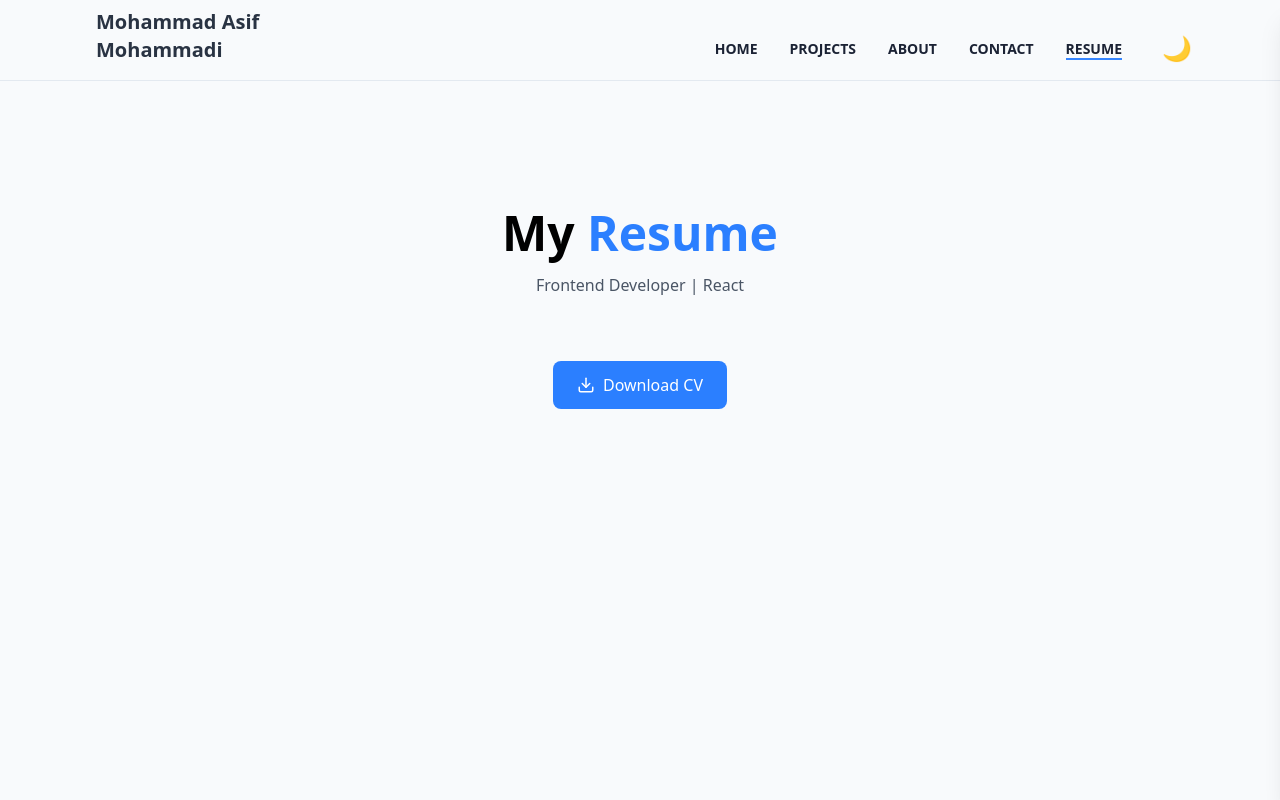
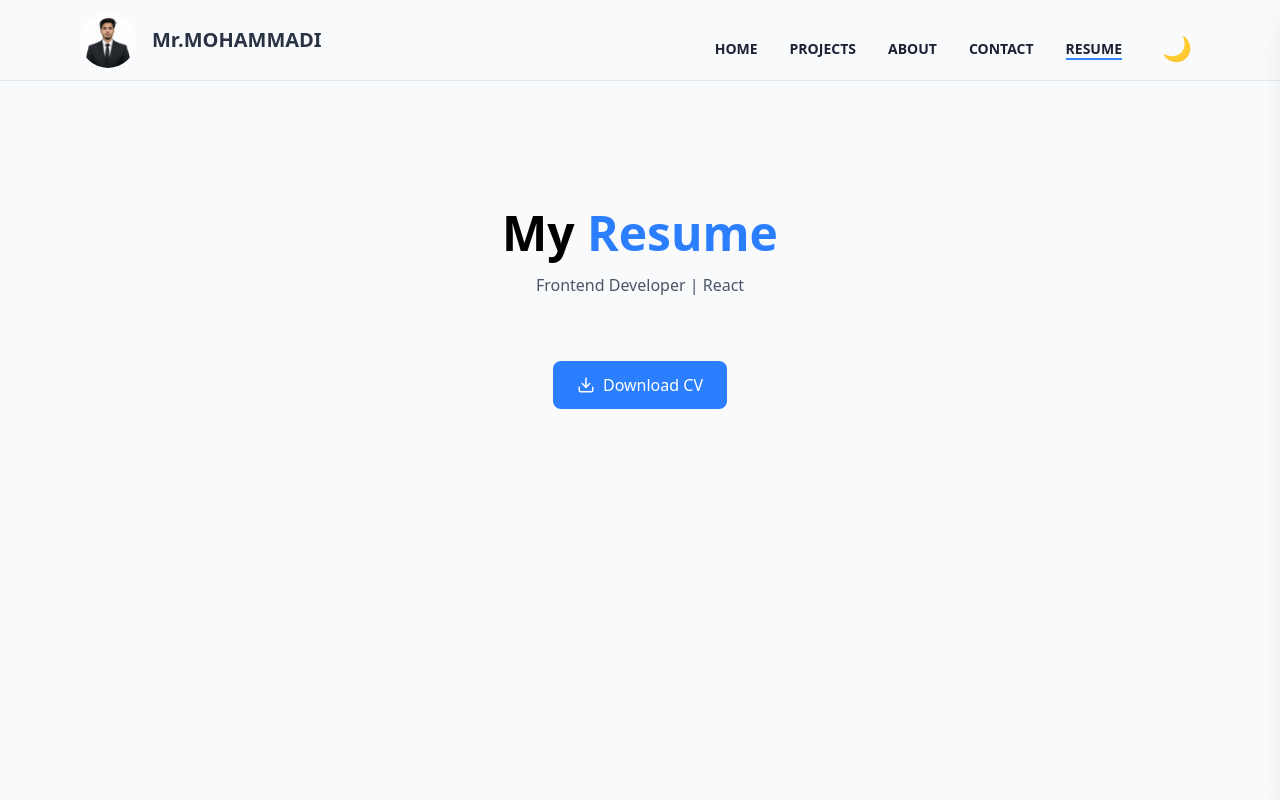
Before and after one commit to MR-Mohammadi-sab/portfolio-, a Next.js app: page /resume in a window 1280 px wide. Shown: the top 800 px of the page. Built offline with nearby package versions, Linux system fonts and the light colour scheme.

Commit message:
add image in header

```diff
--- a/app/_components/Navbar.js
+++ b/app/_components/Navbar.js
@@ -4,6 +4,9 @@ import { FaBars } from "react-icons/fa6";
 import { RxCross2 } from "react-icons/rx";
 import Link from "next/link";
 import { usePathname } from "next/navigation";
+import Image from "next/image";
+
+import my from "@/public/my.png";
 
 
 const navElements=[
@@ -46,14 +49,15 @@ export default function Navbar() {
   return (
     <nav className="max-w-6xl mx-auto px-4 py-2 ">
 
-        <div className="flex items-start  justify-between relative">
+        <div className="flex items-center  justify-between relative">
 
           {/* Logo */}
           <div className="flex items-center gap-4">
-            <div >
-                {/* <img src="/my.jpg" alt="my picture" className="w-24 h-24 rounded-4xl md:w-32 md:h-32 object-cover" /> */}
+            <div className="w-14 h-14 relative">
+                <Image src={my} alt="my picture" className="w-14 h-14 rounded-4xl  object-contain object-top" fill/>
             </div>
-            <span className="font-bold lg:text-xl select-none dark:text-gray-100 text-sm text-gray-800">Mohammad Asif <br /> Mohammadi</span>
+            <span className="font-bold lg:text-xl   dark:text-gray-100 text-sm text-gray-800">
+              Mr.MOHAMMADI</span>
           </div>
 
           {/* Desktop Menu */}
--- a/app/_components/ProjectCart.js
+++ b/app/_components/ProjectCart.js
@@ -2,7 +2,6 @@ import Image from "next/image";
 import { datas } from "../../projects";
 
 export default function ProjectCart() {
-  console.log(datas.map(p=>p.tech));
 
   return (
     <section className="px-6 md:px-12 py-12">
@@ -22,7 +21,7 @@ export default function ProjectCart() {
           <div
             key={project.id}
             className="
-              group relative overflow-hidden rounded-2xl
+              group  overflow-hidden rounded-2xl
               border border-border-light
               dark:border-border-dark
               bg-surface-light
@@ -39,6 +38,7 @@ export default function ProjectCart() {
                 alt={project.title}
                 fill
                 className="object-cover transition-transform duration-500 group-hover:scale-110 object-top"
+                 sizes="(max-width: 768px) 100vw, (max-width: 1200px) 50vw, 33vw"
               />
               <div className="absolute inset-0 bg-black/0 group-hover:bg-black/20 transition" />
             </div>
@@ -81,7 +81,7 @@ export default function ProjectCart() {
                     flex-1 text-center py-2 rounded-lg
                     bg-primary
                     hover:bg-primary-hover
-                    dark:text-white text-sm font-medium
+                    text-white text-sm font-medium
                     transition
 
                   "
--- a/app/contact/page.js
+++ b/app/contact/page.js
@@ -109,7 +109,7 @@ export default function page() {
                 <input
                   type="text"
                   placeholder="John Doe"
-                  className="w-full px-4 py-3 rounded-xl border border-gray-300 dark:border-gray-700 dark:bg-gray-800 bg-white outline-none focus:ring-2 focus:ring-blue-500"
+                  className="w-full focus:shadow-md focus:shadow-blue-600 px-4 py-3 rounded-xl border border-gray-300 dark:border-gray-700 dark:bg-gray-800 bg-white outline-none focus:ring-1 focus:ring-blue-500"
                   name="name"
                 />
               </div>
@@ -122,7 +122,7 @@ export default function page() {
                 <input
                   type="email"
                   placeholder="john@example.com"
-                  className="w-full px-4 py-3 rounded-xl border border-gray-300 dark:border-gray-700 dark:bg-gray-800 outline-none focus:ring-2 focus:ring-blue-500 bg-white"
+                  className="w-full focus:shadow-md focus:shadow-blue-600 px-4 py-3 rounded-xl border border-gray-300 dark:border-gray-700 dark:bg-gray-800 outline-none focus:ring-2 focus:ring-blue-500 bg-white"
                   name="email"
                 />
               </div>
@@ -135,7 +135,7 @@ export default function page() {
                 <textarea
                   rows={6}
                   placeholder="Tell me about your project..."
-                  className="w-full px-4 py-3 rounded-xl border border-gray-300 dark:border-gray-700 dark:bg-gray-800 outline-none focus:ring-2 focus:ring-blue-500 resize-none bg-white"
+                  className=" focus:shadow-md focus:shadow-blue-600 w-full px-4 py-3 rounded-xl border border-gray-300 dark:border-gray-700 dark:bg-gray-800 outline-none focus:ring-2 focus:ring-blue-500 resize-none bg-white"
                   name="message"
                 />
               </div>
--- a/app/loading.js
+++ b/app/loading.js
@@ -3,7 +3,7 @@ export default function Loading() {
   return (
     <div className="dark:bg-bg-dark bg-bg-light h-screen flex flex-col items-center justify-center">
         <div className="animate-pulse w-14 h-14 rounded-full">
-            <div className="animate-spin w-14 h-14 rounded-full border-t-4 dark:border-border-dark border-border-light">
+            <div className="animate-spin w-14 h-14 rounded-full border-t-4 dark:border-border-dark border-gray-400">
             </div>
         </div>
     </div>
--- a/app/projects/page.js
+++ b/app/projects/page.js
@@ -3,15 +3,14 @@ import ProjectCart from "../_components/ProjectCart";
 export const metadata ="Project"
 export default function page( ) {
   return (
-    <section>
+    <>
     <div className="w-full text-center">
       <div className="inline-block px-4 py-1.5 mt-4 rounded-full bg-blue-100 dark:bg-blue-900 text-blue-600 dark:text-blue-300 mb-6 text-sm font-medium capitalize">
          Here are some of my  projects, <br />
           transforming ideas into real experiences
-
         </div>
       </div>
       <ProjectCart />
-    </section>
+    </>
   )
 }
```
